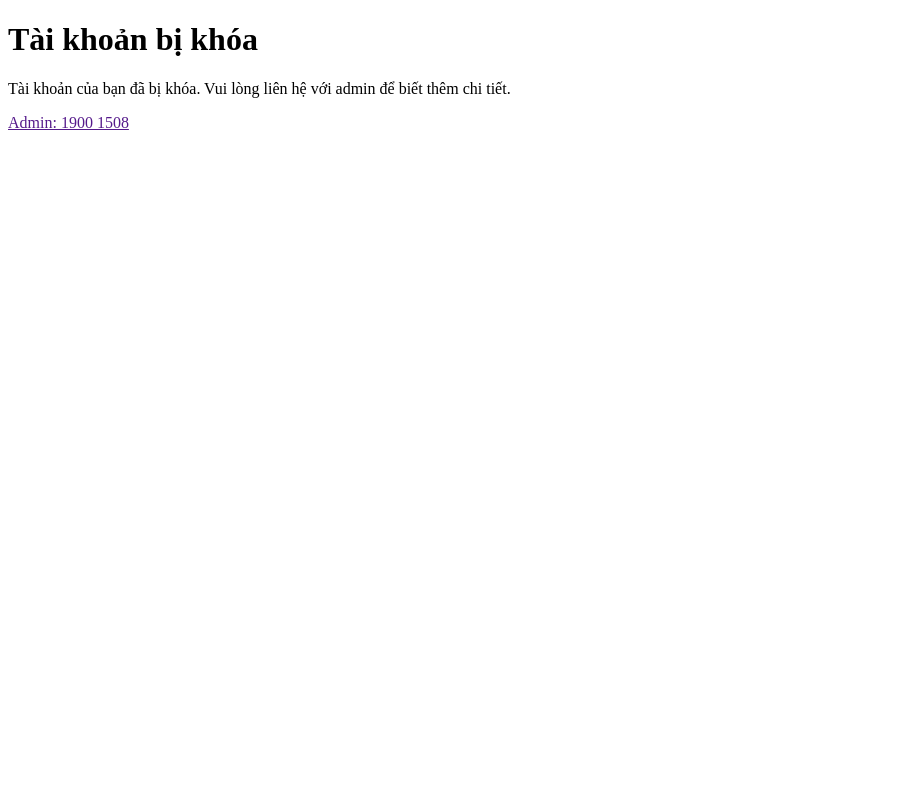
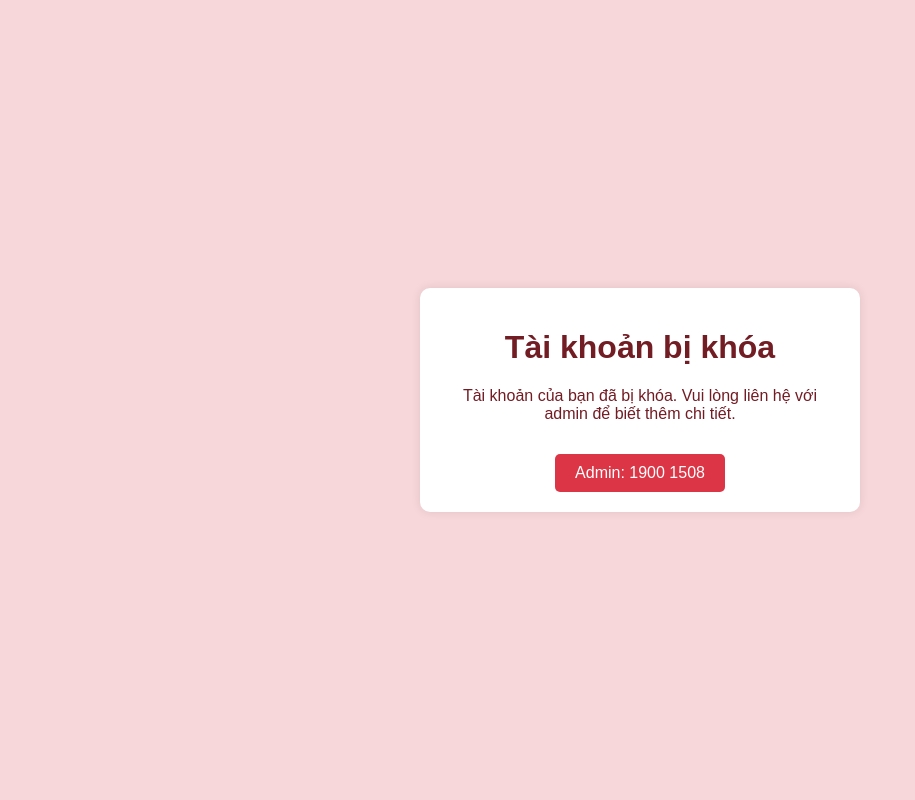
Before and after one commit to nhnamdev/do_an_noi_that, a Java web app: page /blockedaccount.jsp in a window 1280 px wide. Shown: the whole page, without its empty margins (0-915 px from the left). Run offline with Tomcat 11, a stand-in JSP engine, Linux system fonts and the light colour scheme.

Commit message:
Add css blockedaccount.jsp

```diff
--- a/src/main/webapp/blockedaccount.jsp
+++ b/src/main/webapp/blockedaccount.jsp
@@ -6,7 +6,44 @@
     <meta charset="UTF-8">
     <meta name="viewport" content="width=device-width, initial-scale=1.0">
     <title>Tài khoản bị khóa</title>
-
+    <style>
+        body {
+            font-family: Arial, sans-serif;
+            display: flex;
+            justify-content: center;
+            align-items: center;
+            height: 100vh;
+            background-color: #f8d7da;
+            margin: 0;
+        }
+        .container {
+            text-align: center;
+            background: white;
+            padding: 20px;
+            border-radius: 10px;
+            box-shadow: 0 0 10px rgba(0, 0, 0, 0.1);
+            max-width: 400px;
+        }
+        h1 {
+            color: #721c24;
+        }
+        p {
+            color: #721c24;
+            font-size: 16px;
+        }
+        .btn {
+            display: inline-block;
+            margin-top: 15px;
+            padding: 10px 20px;
+            color: white;
+            background-color: #dc3545;
+            text-decoration: none;
+            border-radius: 5px;
+        }
+        .btn:hover {
+            background-color: #c82333;
+        }
+    </style>
 </head>
 <body>
 <div class="container">
```
